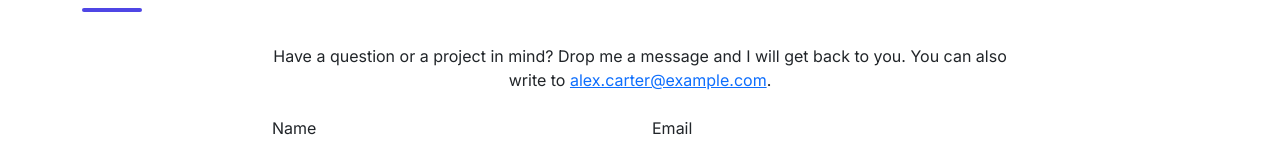
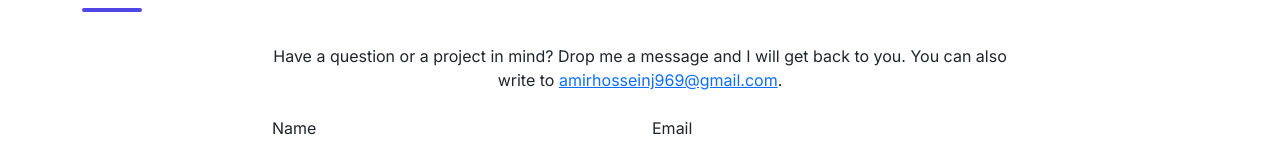
Before and after one commit to amirhosseinj05/amirhj205-Protfolio, a React (Vite) app: page / in a window 1280 px wide. Shown: the part 3856-4004 px from the top of the page. Built offline with nearby package versions, Linux system fonts and the light colour scheme.

Commit message:
change email and github

```diff
--- a/src/data/profile.js
+++ b/src/data/profile.js
@@ -13,7 +13,7 @@ export const profile = {
   interests: 'Open source, UI design, home networking, football',
   photo: profilePhoto,
   bio: "I'm a junior front-end developer who fell in love with the web after my first HTML lesson. Since then I've been building small apps, cloning websites to practise, and learning something new every week. I care about clean code, pages that load quickly, and interfaces that work just as well on a phone as on a laptop. I'm currently looking for a team where I can keep growing as a developer.",
-  email: 'alex.carter@example.com',
-  github: 'https://github.com/alexcarter-dev',
+  email: 'amirhosseinj969@gmail.com',
+  github: 'https://github.com/amirhosseinj05',
   linkedin: 'https://www.linkedin.com/in/alex-carter-dev',
 }
```
